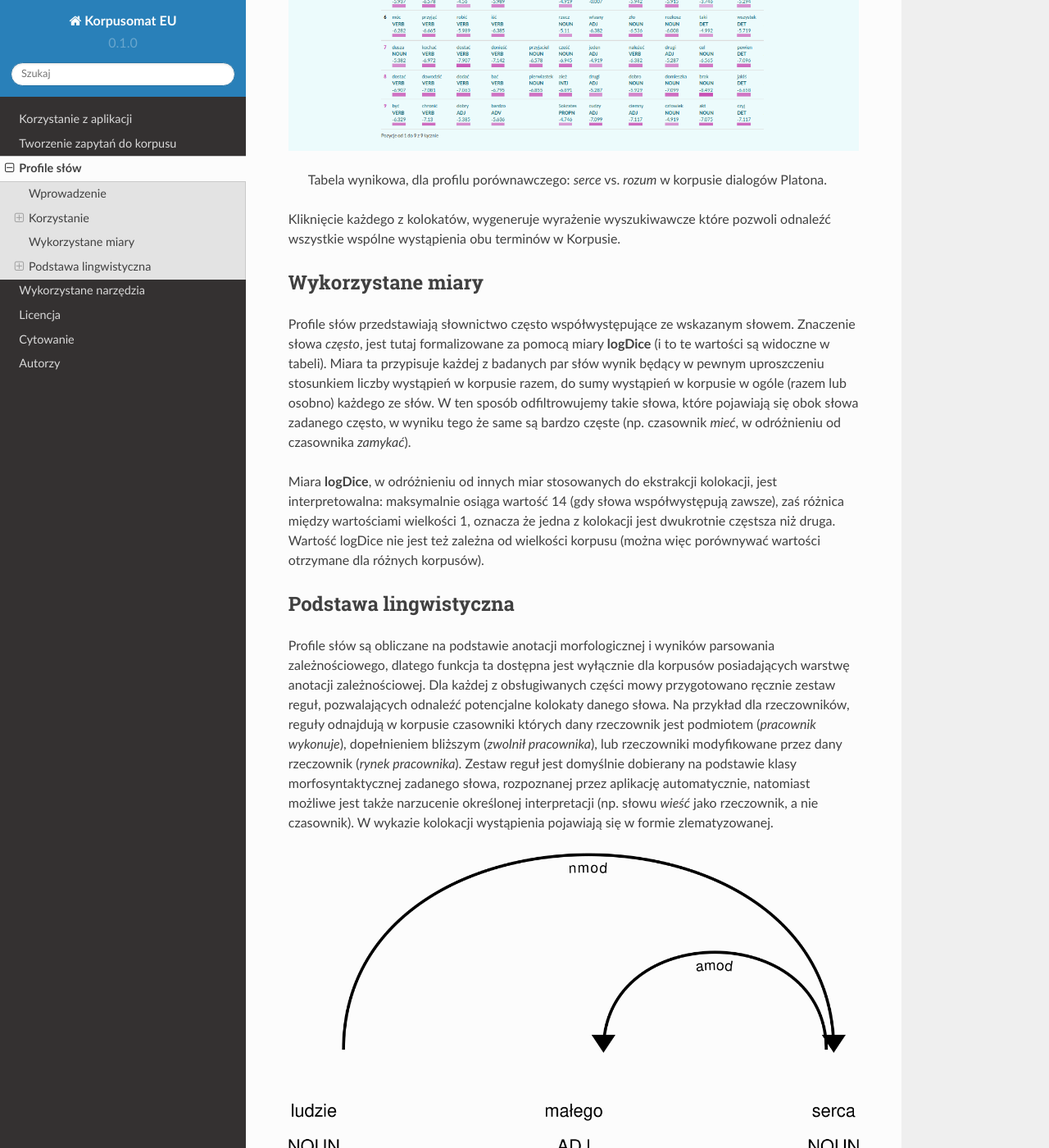
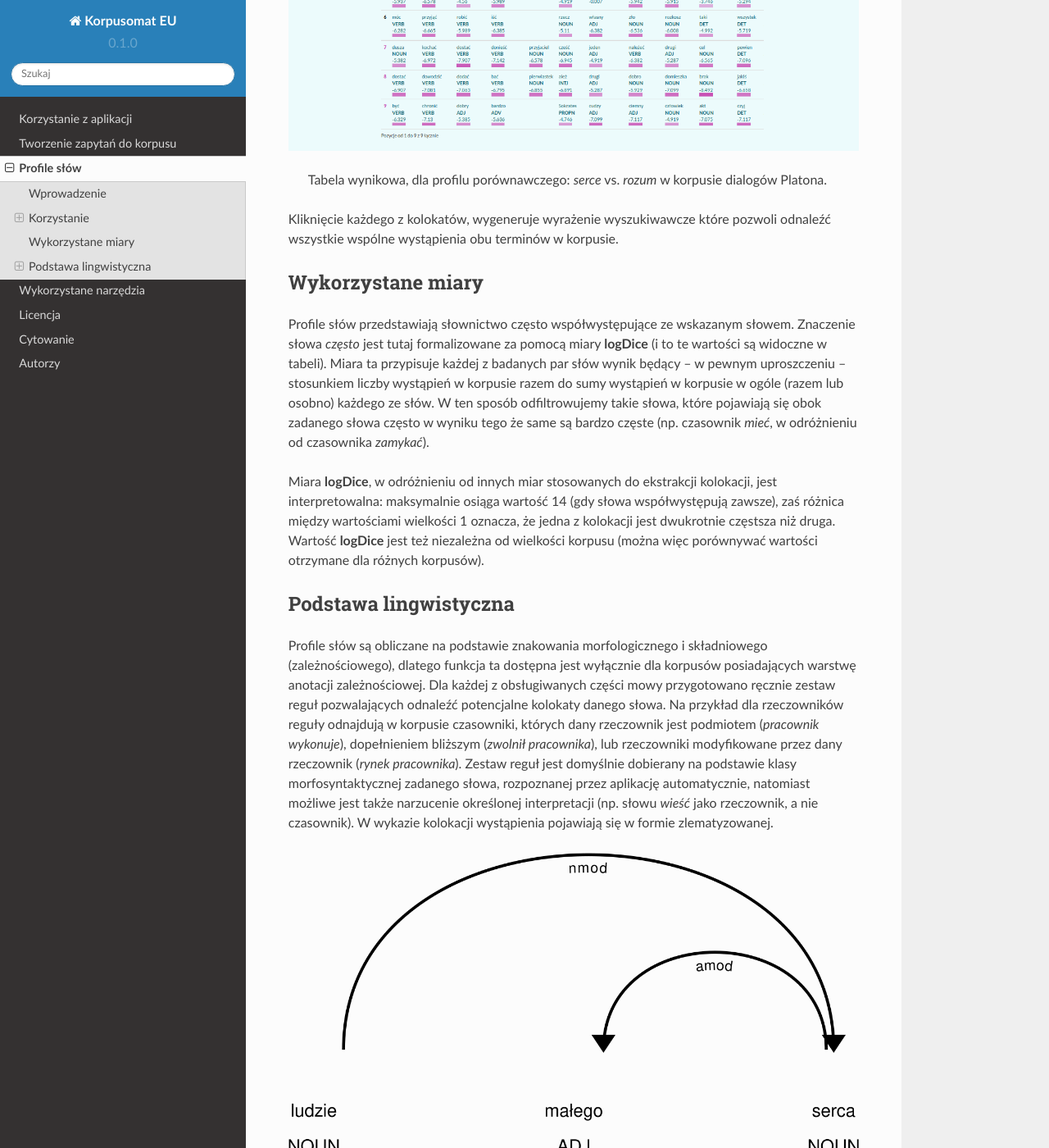
Before and after one commit to ipipan/korpusomat-eu-docs, a Sphinx documentation site: the page built from docs/source/word-profiles.rst, in a window 1280 px wide and 1400 px high, scrolled down 3265 px. Shown: the whole window at 82% size. Built offline with Sphinx 7.4.7 and the Read the Docs theme 2.0.0, drawn with Linux system fonts in a browser that asks for light colours; some of the changed text lies outside the part shown.

Commit message:
Update word-profiles.rst

```diff
--- a/docs/source/word-profiles.rst
+++ b/docs/source/word-profiles.rst
@@ -46,61 +46,61 @@
 |image32|
       Tabela wynikowa, dla profilu porównawczego: *serce* vs. *rozum* w korpusie dialogów Platona.
 
-Kliknięcie każdego z kolokatów, wygeneruje wyrażenie wyszukiwawcze które pozwoli odnaleźć wszystkie wspólne wystąpienia obu terminów w Korpusie.
+Kliknięcie każdego z kolokatów, wygeneruje wyrażenie wyszukiwawcze które pozwoli odnaleźć wszystkie wspólne wystąpienia obu terminów w korpusie.
 
 
 
 Wykorzystane miary
 ==================
 
-Profile słów przedstawiają słownictwo często współwystępujące ze wskazanym słowem. Znaczenie słowa *często*, jest tutaj formalizowane za pomocą miary **logDice** (i to te wartości są widoczne w tabeli). Miara ta przypisuje każdej z badanych par słów wynik będący w pewnym uproszczeniu stosunkiem liczby wystąpień w korpusie razem, do sumy wystąpień w korpusie w ogóle (razem lub osobno) każdego ze słów. W ten sposób odfiltrowujemy takie słowa, które pojawiają się obok słowa zadanego często, w wyniku tego że same są bardzo częste (np. czasownik *mieć*, w odróżnieniu od czasownika *zamykać*).
+Profile słów przedstawiają słownictwo często współwystępujące ze wskazanym słowem. Znaczenie słowa *często* jest tutaj formalizowane za pomocą miary **logDice** (i to te wartości są widoczne w tabeli). Miara ta przypisuje każdej z badanych par słów wynik będący – w pewnym uproszczeniu – stosunkiem liczby wystąpień w korpusie razem do sumy wystąpień w korpusie w ogóle (razem lub osobno) każdego ze słów. W ten sposób odfiltrowujemy takie słowa, które pojawiają się obok zadanego słowa często w wyniku tego że same są bardzo częste (np. czasownik *mieć*, w odróżnieniu od czasownika *zamykać*).
 
-Miara **logDice**, w odróżnieniu od innych miar stosowanych do ekstrakcji kolokacji, jest interpretowalna: maksymalnie osiąga wartość 14 (gdy słowa współwystępują zawsze), zaś różnica między wartościami wielkości 1, oznacza że jedna z kolokacji jest dwukrotnie częstsza niż druga. Wartość logDice nie jest też zależna od wielkości korpusu (można więc porównywać wartości otrzymane dla różnych korpusów).
+Miara **logDice**, w odróżnieniu od innych miar stosowanych do ekstrakcji kolokacji, jest interpretowalna: maksymalnie osiąga wartość 14 (gdy słowa współwystępują zawsze), zaś różnica między wartościami wielkości 1 oznacza, że jedna z kolokacji jest dwukrotnie częstsza niż druga. Wartość **logDice** jest też niezależna od wielkości korpusu (można więc porównywać wartości otrzymane dla różnych korpusów).
 
 Podstawa lingwistyczna
 ======================
 
-Profile słów są obliczane na podstawie anotacji morfologicznej i wyników parsowania zależnościowego, dlatego funkcja ta dostępna jest wyłącznie dla korpusów posiadających warstwę anotacji zależnościowej. Dla każdej z obsługiwanych części mowy przygotowano ręcznie zestaw reguł, pozwalających odnaleźć potencjalne kolokaty danego słowa. Na przykład dla rzeczowników, reguły odnajdują w korpusie czasowniki których dany rzeczownik jest podmiotem (*pracownik wykonuje*), dopełnieniem bliższym (*zwolnił pracownika*), lub rzeczowniki modyfikowane przez dany rzeczownik (*rynek pracownika*). Zestaw reguł jest domyślnie dobierany na podstawie klasy morfosyntaktycznej zadanego słowa, rozpoznanej przez aplikację automatycznie, natomiast możliwe jest także narzucenie określonej interpretacji (np. słowu *wieść* jako rzeczownik, a nie czasownik). W wykazie kolokacji wystąpienia pojawiają się w formie zlematyzowanej.
+Profile słów są obliczane na podstawie znakowania morfologicznego i składniowego (zależnościowego), dlatego funkcja ta dostępna jest wyłącznie dla korpusów posiadających warstwę anotacji zależnościowej. Dla każdej z obsługiwanych części mowy przygotowano ręcznie zestaw reguł pozwalających odnaleźć potencjalne kolokaty danego słowa. Na przykład dla rzeczowników reguły odnajdują w korpusie czasowniki, których dany rzeczownik jest podmiotem (*pracownik wykonuje*), dopełnieniem bliższym (*zwolnił pracownika*), lub rzeczowniki modyfikowane przez dany rzeczownik (*rynek pracownika*). Zestaw reguł jest domyślnie dobierany na podstawie klasy morfosyntaktycznej zadanego słowa, rozpoznanej przez aplikację automatycznie, natomiast możliwe jest także narzucenie określonej interpretacji (np. słowu *wieść* jako rzeczownik, a nie czasownik). W wykazie kolokacji wystąpienia pojawiają się w formie zlematyzowanej.
 
 |image27|
-      W obliczaniu profili słów, wykorzystywane są drzewa zależnościowe, takie jak fragment przedstawiony na obrazku. Jeżeli interesuje nas słowo *serce*, do kolumny *przymiotniki modyfikujące "serce"* trafi słowo *mały*, zaś do kolumny *słowa których modyfikatorem nominalnym jest "serce"*, słowo *człowiek*.
+      W obliczaniu profili słów wykorzystywane są drzewa zależnościowe, takie jak fragment przedstawiony na obrazku. Jeżeli interesuje nas słowo *serce*, do kolumny *przymiotniki modyfikujące "serce"* trafi słowo *mały*, zaś do kolumny *słowa których modyfikatorem nominalnym jest "serce"*, słowo *człowiek*.
 
-Należy zwrócić uwagę na to, że kolokacje nie są liczone w sposób uwzględniający negacje. Wystąpienia danego słowa będą zaliczane w poczet tego samego kolkatu niezależnie od tego, czy są w zasięgu modyfikatorów negujących (np. słowo *nie*), spójników takich jak *ani*, modyfikatorów leksykalnych o charakterze zbliżonym do negacji (jak np. *mało* w *mało przystojny*), albo wreszcie same są formą zanegowaną (np. imiesłów *niepoinformowany*).
+Należy zwrócić uwagę na to, że kolokacje nie są liczone w sposób uwzględniający negacje. Wystąpienia danego słowa będą zaliczane do tego samego kolokatu niezależnie od tego, czy są w zasięgu modyfikatorów negujących (np. słowo *nie*), spójników takich jak *ani*, modyfikatorów leksykalnych o charakterze zbliżonym do negacji (jak np. *mało* w *mało przystojny*), albo wreszcie same są formą zanegowaną (np. imiesłów *niepoinformowany*).
 
 Związki koordynacji
 -------------------
 
-Jedną z najistotniejszych relacji które można wziąć pod uwagę, są związki o charakterze współrzędnym - koordynacja. W wykorzystanym formalizmie gramatycznym, koordynację reprezentuje się jako poddrzewo, którego głową jest pierwszy z członów koordynacji, zaś liśćmi - pozostałe człony. Głowa poddrzewa łączy się ze swoim nadrzędnikiem relacją, którą pełniłaby, gdyby występowała jako pojedyncze wyrażenie, natomiast pozostałe człony są oetykietowane relacjami *conj*. Ewentualne spójniki połączone są z liśćmi poddrzewa relacją *cc*. Na przykład w zdaniu *Czarny pies i kot śpią.* słowo *pies* łączy się z czasownikiem *śpią* relacją *nsubj*, słowo *kot* jest podrzędnikiem słowa *pies* i słowa te łączy relacja o etykiecie *conj*, natomiast *i* łączy się ze słowem *kot* jako spójnik łączący, przyjmuje więc etykietę *cc*, jak w poniższym przykładzie.
+Jedną z najistotniejszych relacji, które można wziąć pod uwagę, są związki o charakterze współrzędnym — koordynacja. W wykorzystanym formalizmie gramatycznym koordynację reprezentuje się jako poddrzewo, którego nadrzędnikiem jest pierwszy z członów koordynacji, liśćmi zaś — pozostałe człony. Nadrzędnik poddrzewa łączy się ze swoim nadrzędnikiem relacją, którą pełniłby, gdyby występował jako pojedyncze wyrażenie, pozostałe człony natomiast są opatrzone etykietami relacji *conj*. Ewentualne spójniki połączone są z liśćmi poddrzewa relacją *cc*. Na przykład w zdaniu *Czarny pies i kot śpią.* słowo *pies* łączy się z czasownikiem *śpią* relacją *nsubj*, słowo *kot* jest podrzędnikiem słowa *pies* i słowa te łączy relacja o etykiecie *conj*, natomiast *i* łączy się ze słowem *kot* jako spójnik łączący, przyjmuje więc etykietę *cc*, jak w poniższym przykładzie.
 
 |image28|
 
-Aby umożliwić rozpoznawanie słów występujących jako drugi lub kolejny człon koordynacji, w zastosowanym systemie ekstrakcji kolokatów traktujemy poddrzewa koordynacji w sposób szczególny. W ramach przeszukiwania drzewa niejako przeskakuje się przez pierwszy z członów koordynacji, czyli korzeń poddrzewa. Analizując wskazany wyżej przykład, w poczet podmiotów czasownika *spać* zostaną (a więc idąc w dół drzewa) zaliczone rzeczowniki *pies* i *kot*. Obliczając zaś listę czasowników, których podmiotem jest słowo *kot* (tj. idąc w górę drzewa), przejdziemy w drzewie dwa kroki, dzięki czemu zaliczymy wystąpienie czasownika *spać*.
+Aby umożliwić rozpoznawanie słów występujących jako drugi lub kolejny człon koordynacji, w zastosowanym systemie ekstrakcji kolokatów traktujemy poddrzewa koordynacji w sposób szczególny. W ramach przeszukiwania drzewa niejako przeskakuje się przez pierwszy z członów koordynacji, czyli korzeń poddrzewa. Analizując wskazany wyżej przykład, w poczet podmiotów czasownika *spać* zostaną zaliczone rzeczowniki *pies* i *kot*. Obliczając zaś listę czasowników, których podmiotem jest słowo *kot* (tj. idąc w górę drzewa), przejdziemy w drzewie dwa kroki, dzięki czemu zaliczymy wystąpienie czasownika *spać*.
 
 Warto zaznaczyć, że mechanizmem tym objęte są jedynie niektóre z relacji. W powyższym przykładzie słowo *czarny* nie zostanie uwzględnione jako modyfikator przymiotnikowy słowa *kot*. Następujące relacje uwzględniają wyżej opisany mechanizm rozszerzania koordynacji:
 
 * dla rzeczowników (NOUN/PROPN):
 
-  * *słowa których podmiotem jest (...)*,
+  * *słowa których podmiotem jest (…)*,
 
-  * *słowa których dopełnieniem bliższym jest (...)*,
+  * *słowa których dopełnieniem bliższym jest (…)*,
 
-  * *słowa których dopełnieniem dalszym jest (...)*.
+  * *słowa których dopełnieniem dalszym jest (…)*.
 
 * dla czasowników (VERB):
 
-  * *słowa które są podmiotem (...)*,
+  * *słowa które są podmiotem (…)*,
 
-  * *słowa które są dopełnieniem bliższym (...)*,
+  * *słowa które są dopełnieniem bliższym (…)*,
 
-  * *słowa które są dopełnieniem dalszym (...)*,
+  * *słowa które są dopełnieniem dalszym (…)*,
 
-  * *słowa które są podmiotem zdaniowym (...)*,
+  * *słowa które są podmiotem zdaniowym (…)*,
 
-  * *słowa których podmiotem zdaniowym jest (...)*,
+  * *słowa których podmiotem zdaniowym jest (…)*,
 
-  * *słowa które są dopełnieniem zdaniowym (...)*,
+  * *słowa które są dopełnieniem zdaniowym (…)*,
 
-  * *słowa których dopełnieniem zdaniowym jest (...)*.
+  * *słowa których dopełnieniem zdaniowym jest (…)*.
 
 
 |image26|
```
